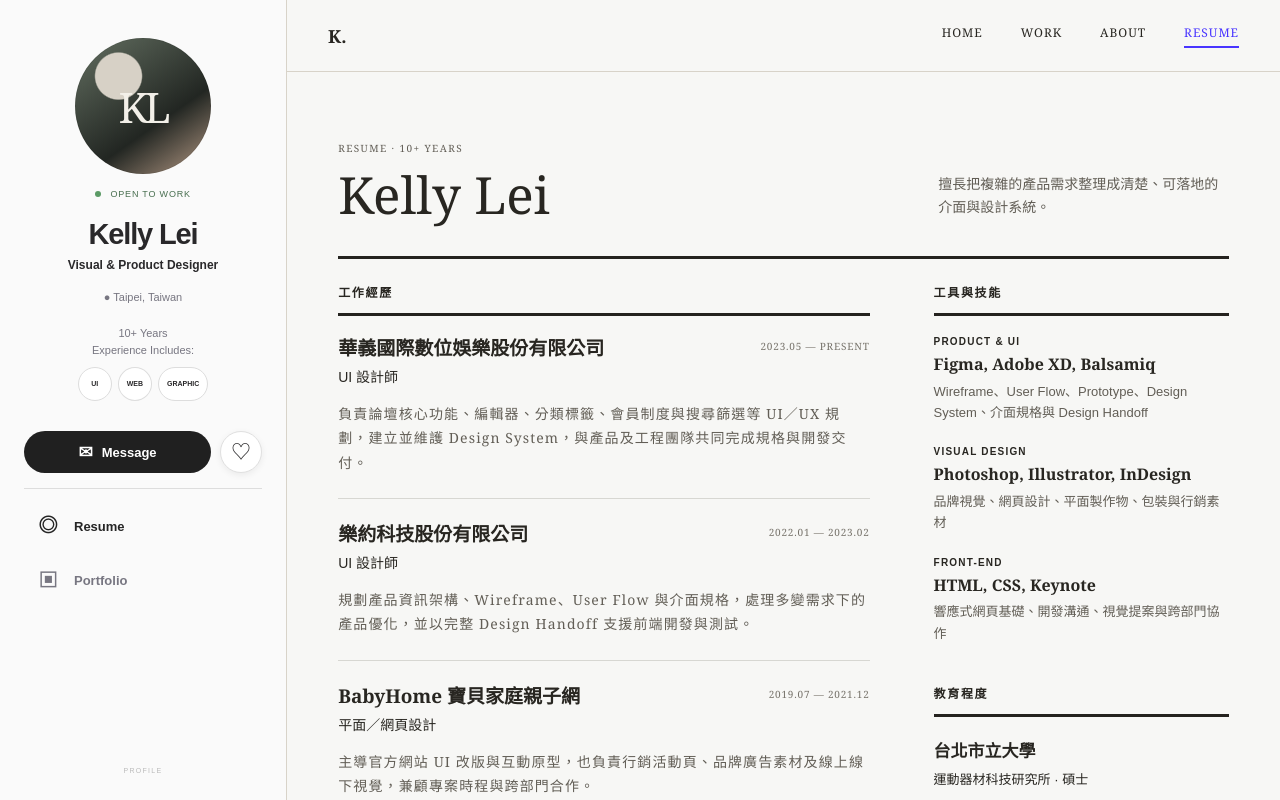
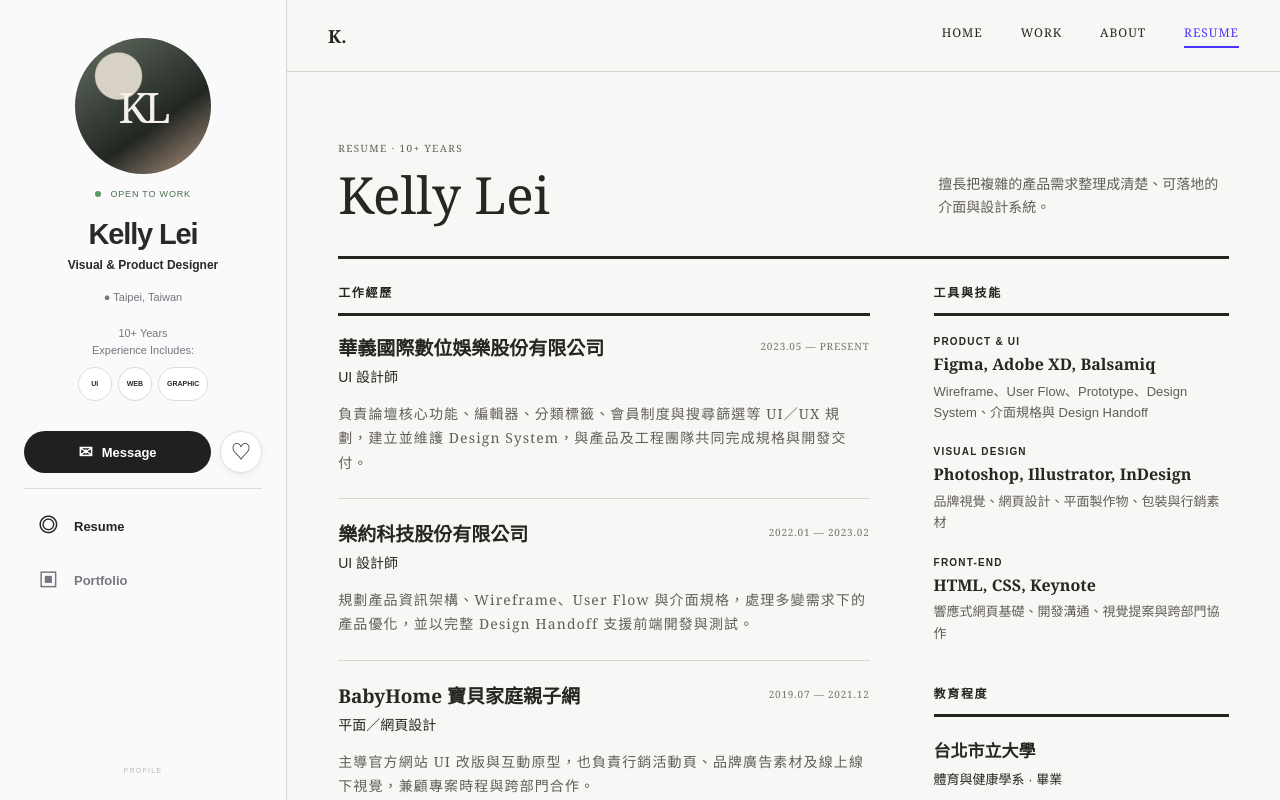
Before and after one commit to haocuobian88/kelly-design-portfolio, a Next.js app: page /resume in a window 1280 px wide. Shown: the top 800 px of the page. Built offline with nearby package versions, Linux system fonts and the light colour scheme.

Commit message:
Correct resume education program

```diff
--- a/app/resume/page.tsx
+++ b/app/resume/page.tsx
@@ -9,7 +9,7 @@ const experience=[
 export default function ResumePage(){
   return <main><aside className="profile-sidebar" aria-label="個人資料"><div className="profile-avatar"><span>KL</span></div><div className="availability"><i/> OPEN TO WORK</div><h2>Kelly Lei</h2><p className="profile-role">Visual &amp; Product Designer</p><p className="profile-location">● Taipei, Taiwan</p><p className="profile-experience"><b>10+ Years</b><span>Experience Includes:</span></p><div className="experience-chips"><span>UI</span><span>WEB</span><span>GRAPHIC</span></div><div className="profile-actions"><a className="message-button" href="mailto:hello@example.com"><span>✉</span> Message</a><button className="save-button" aria-label="收藏履歷">♡</button></div><nav className="profile-nav"><a className="active" href="/resume"><span>◎</span> Resume</a><a href="/projects"><span>▣</span> Portfolio</a></nav><p className="photo-hint">PROFILE</p></aside>
     <div className="site-content resume-page"><header className="topbar"><a href="/" className="monogram">K.</a><nav><a href="/">HOME</a><a href="/#work">WORK</a><a href="/#about">ABOUT</a><a className="active" href="/resume">RESUME</a></nav></header>
-      <section className="resume-sheet"><div className="resume-sheet-head"><div><p>RESUME · 10+ YEARS</p><h1>Kelly Lei</h1></div><p>擅長把複雜的產品需求整理成清楚、可落地的介面與設計系統。</p></div><div className="resume-columns"><section className="resume-work"><h2>工作經歷</h2><div className="experience-list">{experience.map(item=><article key={item.company}><div className="job-head"><div><h3>{item.company}</h3><h4>{item.role}</h4></div><p>{item.period}</p></div><p>{item.summary}</p></article>)}</div></section><aside className="resume-side"><section><h2>工具與技能</h2><div className="skill-groups"><article><p>PRODUCT &amp; UI</p><h3>Figma, Adobe XD, Balsamiq</h3><span>Wireframe、User Flow、Prototype、Design System、介面規格與 Design Handoff</span></article><article><p>VISUAL DESIGN</p><h3>Photoshop, Illustrator, InDesign</h3><span>品牌視覺、網頁設計、平面製作物、包裝與行銷素材</span></article><article><p>FRONT-END</p><h3>HTML, CSS, Keynote</h3><span>響應式網頁基礎、開發溝通、視覺提案與跨部門協作</span></article></div></section><section className="resume-education"><h2>教育程度</h2><h3>台北市立大學</h3><p>運動器材科技研究所 · 碩士</p><span>2006.09 — 2007.06</span></section></aside></div></section>
+      <section className="resume-sheet"><div className="resume-sheet-head"><div><p>RESUME · 10+ YEARS</p><h1>Kelly Lei</h1></div><p>擅長把複雜的產品需求整理成清楚、可落地的介面與設計系統。</p></div><div className="resume-columns"><section className="resume-work"><h2>工作經歷</h2><div className="experience-list">{experience.map(item=><article key={item.company}><div className="job-head"><div><h3>{item.company}</h3><h4>{item.role}</h4></div><p>{item.period}</p></div><p>{item.summary}</p></article>)}</div></section><aside className="resume-side"><section><h2>工具與技能</h2><div className="skill-groups"><article><p>PRODUCT &amp; UI</p><h3>Figma, Adobe XD, Balsamiq</h3><span>Wireframe、User Flow、Prototype、Design System、介面規格與 Design Handoff</span></article><article><p>VISUAL DESIGN</p><h3>Photoshop, Illustrator, InDesign</h3><span>品牌視覺、網頁設計、平面製作物、包裝與行銷素材</span></article><article><p>FRONT-END</p><h3>HTML, CSS, Keynote</h3><span>響應式網頁基礎、開發溝通、視覺提案與跨部門協作</span></article></div></section><section className="resume-education"><h2>教育程度</h2><h3>台北市立大學</h3><p>體育與健康學系 · 畢業</p><span>2006.09 — 2007.06</span></section></aside></div></section>
     </div>
   </main>
 }
```
